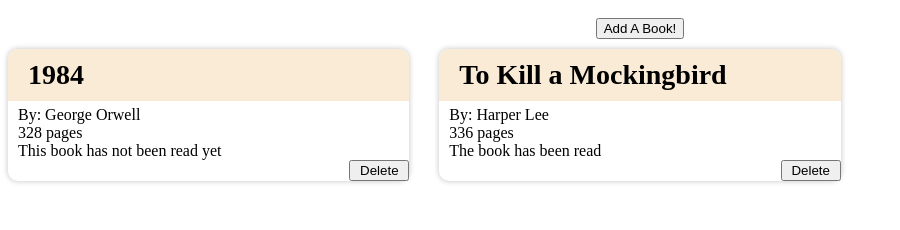
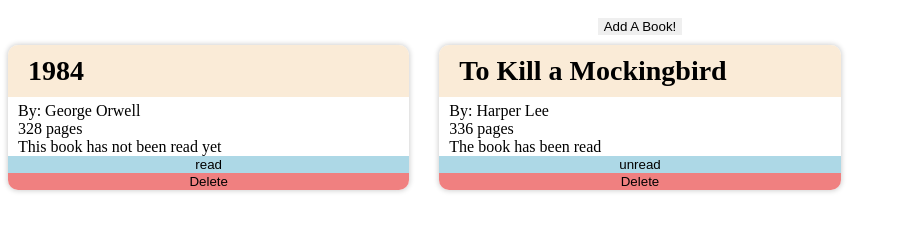
Before and after one commit to adrian-perez121/library-, a plain HTML site: page index.html in a window 1280 px wide. Shown: the whole page, without its empty margins (0-900 px from the left). Drawn offline with Linux system fonts and the light colour scheme.

Commit message:
Add read switch

```diff
--- a/script.js
+++ b/script.js
@@ -23,6 +23,11 @@ function deleteBook() { // Happens from inside one of the delete buttons
   displayBooks();
 }
 
+function toggleRead() { // Happens from the inside of the read button
+  books[this.getAttribute("book-index")].read_yet =! books[this.getAttribute("book-index")].read_yet;
+  displayBooks();
+}
+
 function createBookNode(book, i) {
   // Initialization
   let newBookContainer = document.createElement("div");
@@ -31,6 +36,7 @@ function createBookNode(book, i) {
   let pages = document.createElement("span");
   let read_yet = document.createElement("span");
   let deleteBtn = document.createElement("button")
+  let readBtn = document.createElement("button")
 
   // Add details
   newBookContainer.classList.add("book");
@@ -39,6 +45,7 @@ function createBookNode(book, i) {
   pages.classList.add("pages");
   read_yet.classList.add("read_yet");
   deleteBtn.classList.add("delete-btn");
+  readBtn.classList.add("read-btn")
 
 
   // Add content
@@ -48,11 +55,14 @@ function createBookNode(book, i) {
   read_yet.textContent = book.read_yet ? "The book has been read" : "This book has not been read yet";
   deleteBtn.textContent = "Delete";
   deleteBtn.setAttribute("book-index", i);
+  readBtn.setAttribute("book-index", i);
+  readBtn.textContent = book.read_yet ? "unread" : "read";
 
   // Put it all into place
-  [title, author, pages, read_yet, deleteBtn].forEach((attr) => { newBookContainer.append(attr)});
+  [title, author, pages, read_yet, readBtn, deleteBtn].forEach((attr) => { newBookContainer.append(attr)});
 
   deleteBtn.addEventListener("click", deleteBook);
+  readBtn.addEventListener("click", toggleRead);
 
   return newBookContainer;
 }
--- a/styles.css
+++ b/styles.css
@@ -2,6 +2,11 @@ header {
   display: flex;
   justify-content: center;
   padding: 10px 30px;
+}
+
+button {
+  appearance: none;
+  border: none;
 }
 
 .books {
@@ -34,7 +39,16 @@ header {
   padding-left: 10px;
 }
 
+.book > *:last-child {
+  border-bottom-left-radius: inherit;
+  border-bottom-right-radius: inherit ;
+}
+
 .delete-btn {
-  width: 60px;
-  align-self: flex-end;
+  background-color: lightcoral;
 }
+
+
+.read-btn {
+  background-color: lightblue;
+}
```
